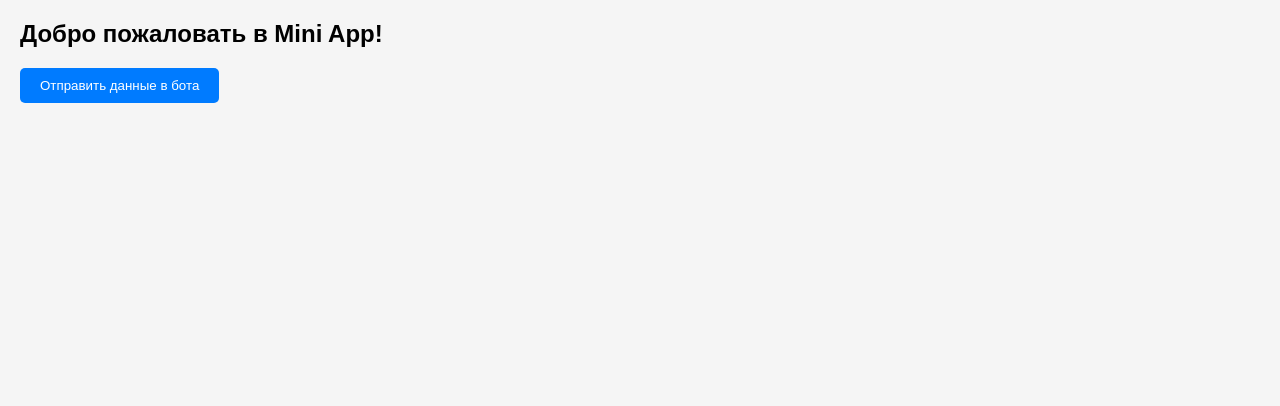
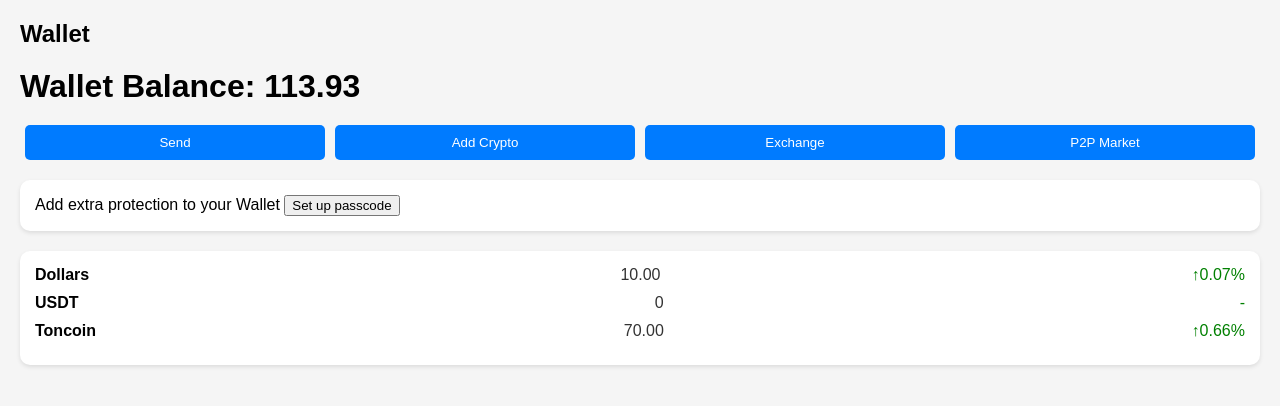
Before and after one commit to fudusuz/kakahu, a plain HTML site: page index.html in a window 1280 px wide. Drawn offline with Linux system fonts and the light colour scheme.

Commit message:
index.html

```diff
--- a/index.html
+++ b/index.html
@@ -3,7 +3,7 @@
 <head>
     <meta charset="UTF-8">
     <meta name="viewport" content="width=device-width, initial-scale=1.0">
-    <title>Telegram Mini App</title>
+    <title>Wallet Mini App</title>
     <style>
         body {
             font-family: Arial, sans-serif;
@@ -16,19 +16,88 @@
             font-weight: bold;
             margin-bottom: 20px;
         }
-        .button {
+        .balance {
+            font-size: 32px;
+            font-weight: bold;
+            margin-bottom: 20px;
+        }
+        .actions {
+            display: flex;
+            justify-content: space-between;
+            margin-bottom: 20px;
+        }
+        .actions button {
             background-color: #007bff;
             color: white;
             border: none;
             padding: 10px 20px;
             border-radius: 5px;
             cursor: pointer;
+            flex: 1;
+            margin: 0 5px;
+        }
+        .protection {
+            background-color: #fff;
+            padding: 15px;
+            border-radius: 10px;
+            margin-bottom: 20px;
+            box-shadow: 0 2px 4px rgba(0, 0, 0, 0.1);
+        }
+        .assets {
+            background-color: #fff;
+            padding: 15px;
+            border-radius: 10px;
+            box-shadow: 0 2px 4px rgba(0, 0, 0, 0.1);
+        }
+        .asset {
+            display: flex;
+            justify-content: space-between;
+            margin-bottom: 10px;
+        }
+        .asset .name {
+            font-weight: bold;
+        }
+        .asset .value {
+            color: #333;
+        }
+        .asset .change {
+            color: green;
+        }
+        .asset .change.down {
+            color: red;
         }
     </style>
 </head>
 <body>
-    <div class="header">Добро пожаловать в Mini App!</div>
-    <button class="button" onclick="sendData()">Отправить данные в бота</button>
+    <div class="header">Wallet</div>
+    <div class="balance">Wallet Balance: <span id="balance">113.93</span></div>
+    <div class="actions">
+        <button onclick="send()">Send</button>
+        <button onclick="addCrypto()">Add Crypto</button>
+        <button onclick="exchange()">Exchange</button>
+        <button onclick="p2pMarket()">P2P Market</button>
+    </div>
+    <div class="protection">
+        Add extra protection to your Wallet
+        <button onclick="setupPasscode()">Set up passcode</button>
+    </div>
+    <div class="assets">
+        <div class="asset">
+            <div class="name">Dollars</div>
+            <div class="value">10.00</div>
+            <div class="change">↑0.07%</div>
+        </div>
+        <div class="asset">
+            <div class="name">USDT</div>
+            <div class="value">0</div>
+            <div class="change">-</div>
+        </div>
+        <div class="asset">
+            <div class="name">Toncoin</div>
+            <div class="value">70.00</div>
+            <div class="change">↑0.66%</div>
+        </div>
+    </div>
 
     <script>
         // Интеграция с Telegram Web Apps API
@@ -38,18 +107,45 @@
         tg.ready();
         tg.expand(); // Развернуть Mini App на весь экран
 
-        // Функция для отправки данных в бота
-        function sendData() {
-            const data = {
-                message: "Привет из Mini App!"
-            };
+        // Получение данных пользователя
+        const user = tg.initDataUnsafe.user;
+        console.log("User:", user);
 
-            // Отправляем данные в бота
-            tg.sendData(JSON.stringify(data));
+        // Функции для кнопок
+        function send() {
+            alert("Send button clicked!");
+            // Здесь можно добавить логику для отправки средств
+        }
 
-            // Закрываем Mini App после отправки
-            tg.close();
+        function addCrypto() {
+            alert("Add Crypto button clicked!");
+            // Здесь можно добавить логику для добавления криптовалюты
         }
+
+        function exchange() {
+            alert("Exchange button clicked!");
+            // Здесь можно добавить логику для обмена
+        }
+
+        function p2pMarket() {
+            alert("P2P Market button clicked!");
+            // Здесь можно добавить логику для P2P рынка
+        }
+
+        function setupPasscode() {
+            alert("Set up passcode button clicked!");
+            // Здесь можно добавить логику для настройки пароля
+        }
+
+        // Динамическое обновление баланса (пример)
+        function updateBalance(newBalance) {
+            document.getElementById('balance').textContent = newBalance;
+        }
+
+        // Пример обновления баланса через 5 секунд
+        setTimeout(() => {
+            updateBalance("150.00");
+        }, 5000);
     </script>
 </body>
 </html>
```
